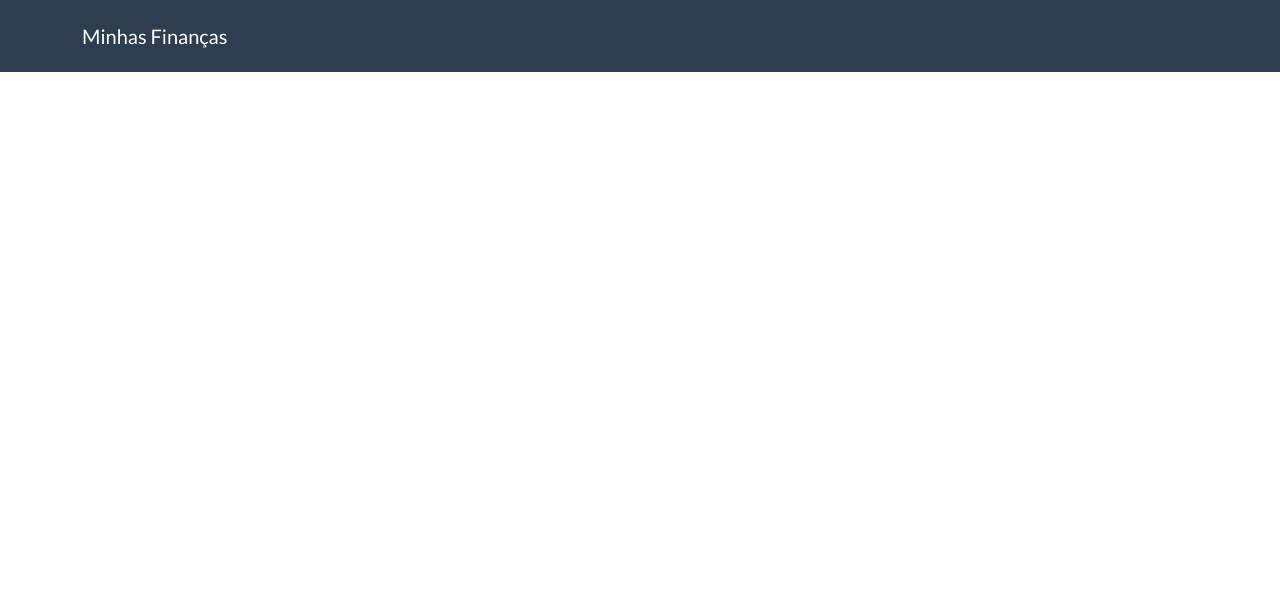
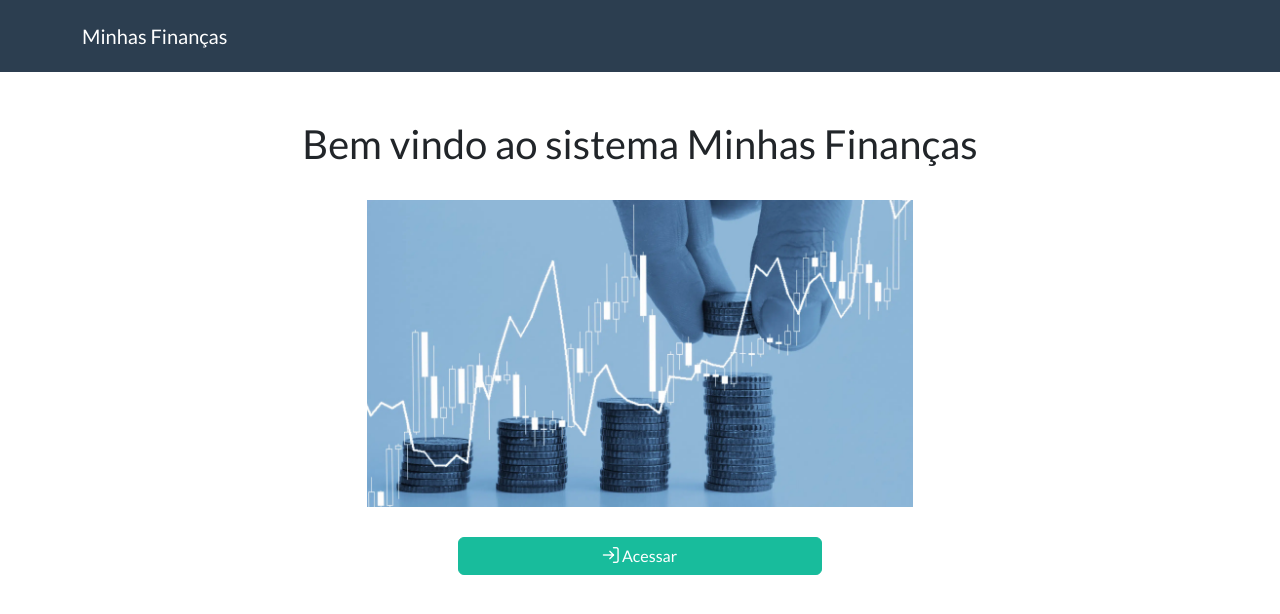
Before and after one commit to ZorzanelloBruna/minhas-financas-app, a React (Create React App) app: page /#/ in a window 1280 px wide. Shown: the top 614 px of the page. Built offline with nearby package versions, Linux system fonts and the light colour scheme.

Commit message:
implementando a pagina inicial

```diff
--- a/package.json
+++ b/package.json
@@ -2,6 +2,7 @@
   "name": "minhas-financas-app",
   "version": "0.1.0",
   "private": true,
+  "homepage": ".",
   "proxy": "http://localhost:3000",
   "dependencies": {
     "@testing-library/jest-dom": "^5.17.0",
--- a/src/main/rotas.js
+++ b/src/main/rotas.js
@@ -6,11 +6,12 @@ import Home from '../views/home';
 import consultaLancamentos from "../views/lancamentos/consulta-lancamentos";
 import cadastroLancamentos from "../views/lancamentos/cadastro-lancamentos";
 import { AuthConsumer } from "./provedor-autenticacao";
+import paginaInicial from "../views/pagina-inicial";
 //import AuthService from "../app/service/authService";
 
 function RotaAutenticada( { component: Component, isUsuarioAutenticado, ...props }){
     return (
-        <Route {...props} render={ (componentsPropos) => {
+        <Route exact {...props} render={ (componentsPropos) => {
             //if(AuthService.isUsuarioAutenticado){
                 if(isUsuarioAutenticado){
                 return(
@@ -29,8 +30,9 @@ function Rotas(props) {
     return(
         <HashRouter>
             <Switch>
-                <Route path="/login" component={Login}/>
-                <Route path="/cadastro-usuario" component={CadastroUsuario}/>
+                <Route exact path="/" component={paginaInicial}/>
+                <Route exact path="/login" component={Login}/>
+                <Route exact path="/cadastro-usuario" component={CadastroUsuario}/>
                 <RotaAutenticada isUsuarioAutenticado={props.isUsuarioAutenticado} path="/home" component={Home}/>
                 <RotaAutenticada isUsuarioAutenticado={props.isUsuarioAutenticado}path="/consulta-lancamento" component={consultaLancamentos}/>
                 <RotaAutenticada isUsuarioAutenticado={props.isUsuarioAutenticado}path="/cadastro-lancamento/:id?" component={cadastroLancamentos}/>
--- /dev/null
+++ b/src/views/pagina-inicial.js
@@ -0,0 +1,28 @@
+import React from "react";
+import { withRouter} from 'react-router-dom';
+import Imagens from '../imagens/Dados-financas.jpg';
+
+class PaginaInicial extends React.Component {
+
+    gotToHomePage = () => {
+        this.props.history.push('/home');
+    }
+
+    render(){
+        return(
+            <div className="container text-center">
+                <h2>Bem vindo ao sistema Minhas Finanças</h2>
+                <br/>
+
+                <img src={Imagens} alt="Logo Minhas Finanças" style={{ width: '50%', marginBottom: '20px' }} />
+                <div className="offset-md-4 col-md-4">
+                    <button style={{width: '100%'}} className="btn btn-success" onClick={this.gotToHomePage}>
+                        <i className="pi pi-sign-in"></i> Acessar
+                    </button>
+                </div>
+            </div>
+        )
+    }
+}
+
+export  default withRouter(PaginaInicial);
```
Also changed, not shown: src/imagens/Dados-financas.jpg (added), src/main/custom.css (line endings or trailing spaces).
